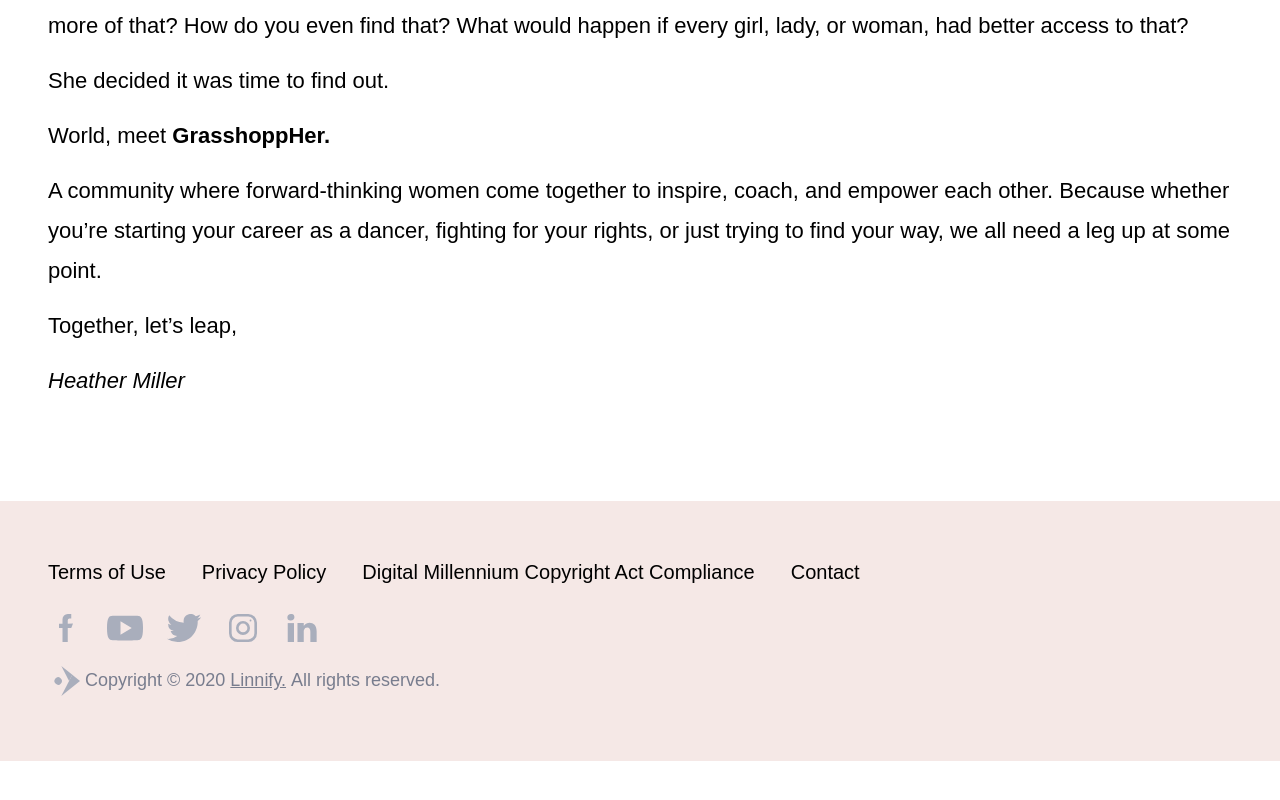
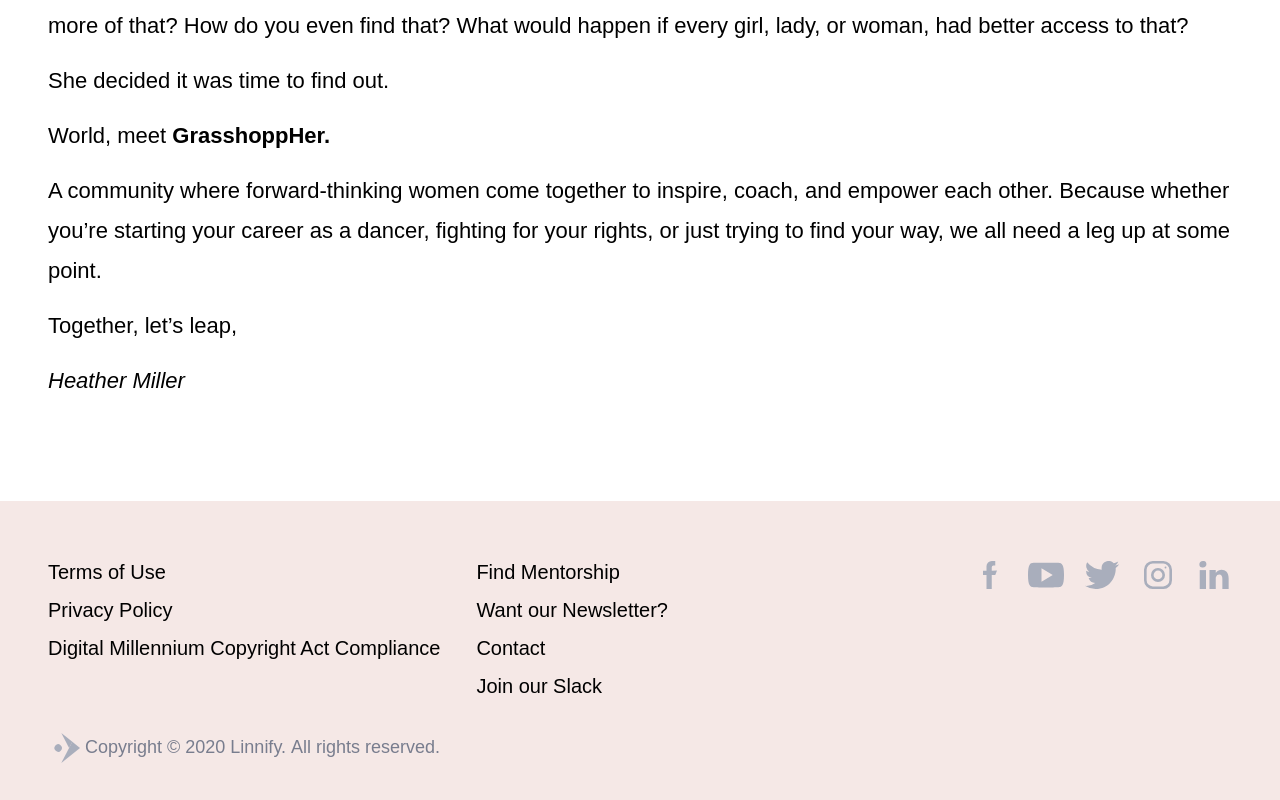
Before and after one commit to linnify/grasshoppher-website, a Next.js app: page /story in a window 1280 px wide. Shown: the part 1769-2569 px from the top of the page. Before the commit the page ends 2530 px from the top, so only its background shows below. Built offline with nearby package versions, Linux system fonts and the light colour scheme; no server answers; a web font is replaced by a local one.

Commit message:
Footer updates to have 2 columns (pull request #43)

```diff
--- a/components/Footer.js
+++ b/components/Footer.js
@@ -1,20 +1,29 @@
 import React from "react";
 import Link from "next/link";
-import {socialMedia, references} from "../constants/footer";
+import {socialMedia, legalFooterItems, menuFooterItems} from "../constants/footer";
 
 export const Footer = () => {
 
-  const displayReferences = references.map((ref, index) => {
+  const legalItems = legalFooterItems.map((ref, index) => {
     return (
       <Link key={index} href={ref.link}>
-        <div className={"footer__text"}>{ref.text}</div>
+        <div className={"footer__menu-text"}>{ref.text}</div>
       </Link>
     );
   })
 
+  const menuItems = menuFooterItems.map((item, index) => {
+    const isContact = item.text === 'Contact'
+    return (
+      <a href={item.link} className={""} key={index} target={isContact ? "" : "_blank"}>
+        <div className={"footer__menu-text"}>{item.text}</div>
+      </a>
+    )
+  })
+
   const displayMedia = socialMedia.map((media, index) => {
     return (
-      <a href={media.link} className={"footer__media"} key={index} target={"_blank"}>
+      <a href={media.link} className={"footer__media-item"} key={index} target={"_blank"}>
         <img
           src={`${media.icon}`}
           style={{ width: '36px', height: '28px' }}
@@ -28,11 +37,16 @@ export const Footer = () => {
   return(
     <div className={"footer"}>
       <div className={"container"}>
-        <div className={"footer--row"}>
-          <div className={"footer__references"}>
-            {displayReferences}
+        <div className={"footer--menu"}>
+          <div className={'footer--menu-links'}>
+            <div className={"footer__menu-col"}>
+              {legalItems}
+            </div>
+            <div className={"footer__menu-col"}>
+              {menuItems}
+            </div>
           </div>
-          <div className={"footer__social-media"}>
+          <div>
             {displayMedia}
           </div>
         </div>
--- a/constants/footer.js
+++ b/constants/footer.js
@@ -26,7 +26,7 @@ export const socialMedia = [
   }
 ];
 
-export const references = [
+export const legalFooterItems = [
   {
     text: "Terms of Use",
     link: "/terms",
@@ -39,8 +39,23 @@ export const references = [
     text: "Digital Millennium Copyright Act Compliance",
     link: "/copyright",
   },
+];
+
+export const menuFooterItems = [
+  {
+    text: "Find Mentorship",
+    link: "https://www.grasshoppherapp.com/signup",
+  },
+  {
+    text: "Want our Newsletter?",
+    link: "https://forms.gle/oqW8oVtrfxGj6avU7",
+  },
   {
     text: "Contact",
     link: "/contact",
   },
+  {
+    text: "Join our Slack",
+    link: "https://grasshopphergroup.slack.com/join/shared_invite/zt-p98xthbp-4cJGlt120TqpRCoIIMuVig#/",
+  },
 ];
--- a/styles/base/_base.scss
+++ b/styles/base/_base.scss
@@ -71,6 +71,11 @@ div,
 a {
   margin: 0;
   padding: 0;
+}
+
+a {
+  text-decoration: none;
+  color:inherit;
 }
 
 
--- a/styles/layout/_footer.scss
+++ b/styles/layout/_footer.scss
@@ -6,30 +6,39 @@
   height: 100%;
   padding: 60px 0;
 
-  &__text {
-    @include secondary-text-hover;
-    cursor: pointer;
-  }
-
-  &__media {
-    padding-right: 23px;
+  &__media-item {
+    padding-right: 20px;
     &:hover{
       fill: #787D8E;
     }
+
+    &:last-child {
+      padding-right: 0;
+    }
   }
 
-  &--row {
+  &--menu {
     display: flex;
     flex-flow: column nowrap;
     padding-bottom: 15px;
   }
 
-  &__references {
-    display: inline-block;
+  &--menu-links {
+    display: flex;
+    flex-direction: column-reverse;
   }
 
-  &__social-media {
-    margin-top: 30px;
+  &__menu-col {
+    display: flex;
+    flex-flow: column nowrap;
+    margin-bottom: 30px;
+  }
+
+
+  &__menu-text {
+    @include secondary-text-hover;
+    cursor: pointer;
+    margin-bottom: 15px;
   }
 
   &__copyright {
@@ -52,8 +61,11 @@
 
 @media only screen and (min-width: 768px) {
   .footer {
+    &--menu-links {
+      flex-direction: row;
+    }
 
-    &__text{
+    &__menu-text{
       font-size: 20px;
       padding-right: 36px;
     }
@@ -75,36 +87,31 @@
 
 @media only screen and (min-width: 992px) {
   .footer {
-    &__references {
+    &__menu-col {
       display: flex;
+      margin-bottom: 0;
     }
 
-
+    &--menu {
+      display: flex;
+      flex-flow: row nowrap;
+      justify-content: space-between;
+      align-items: start;
+      height: 100%;
+    }
   }
 }
 
 @media only screen and (min-width: 1550px) {
   .footer {
 
-    &__media {
+    &__media-item {
       padding-right: 0;
       padding-left: 23px;
     }
 
-    &__social-media {
-      margin-top: 0;
-    }
-
-    &__text{
+    &__menu-text{
       font-size: 22px;
-    }
-
-    &--row {
-      display: flex;
-      flex-flow: row nowrap;
-      justify-content: space-between;
-      align-items: center;
-      height: 100%;
     }
   }
 }
```
Also changed, not shown: components/FadeInScroll/FadeInScroll.module.scss (line endings or trailing spaces).
